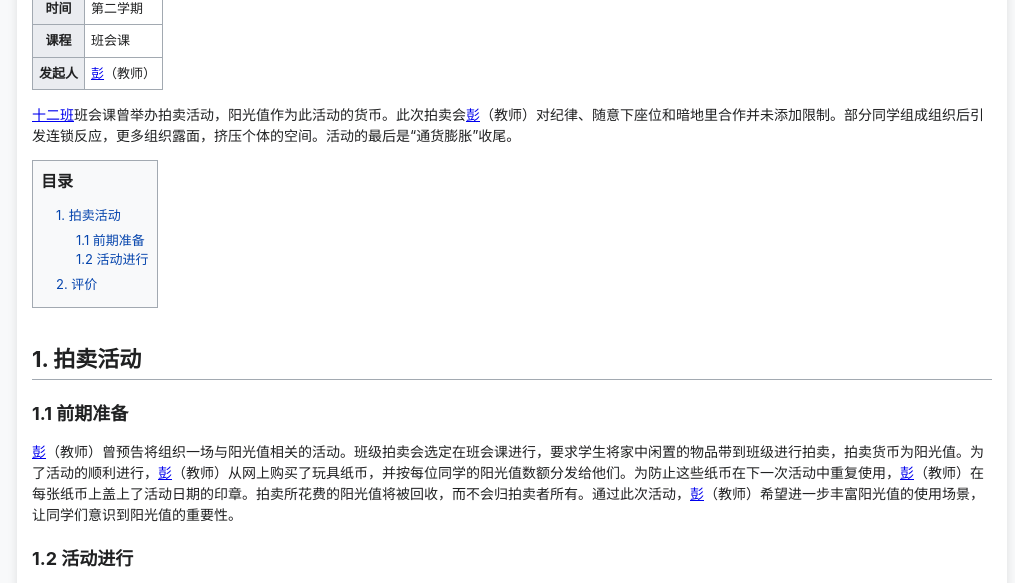
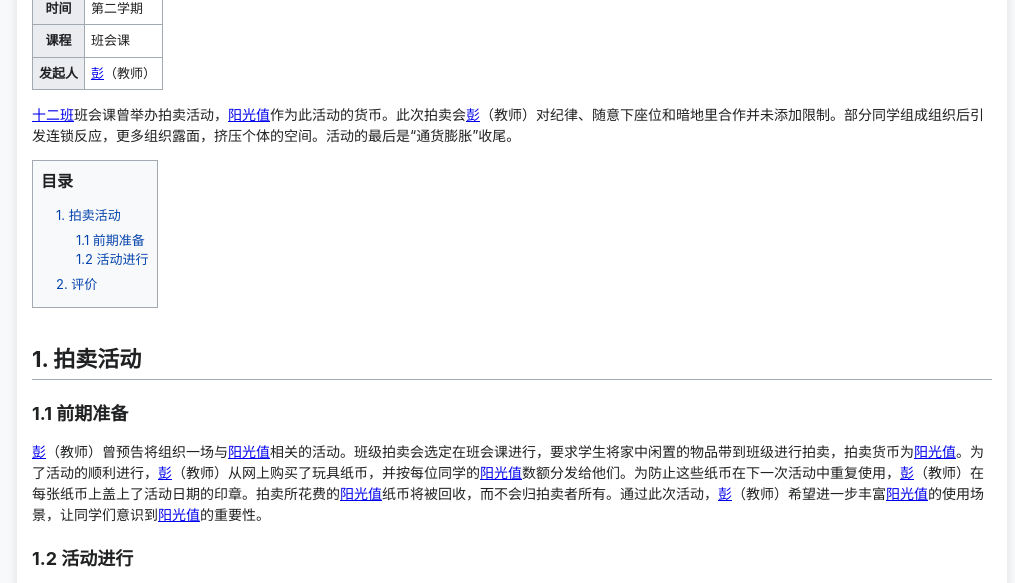
Before and after one commit to hljhlj121311/paimaihui.GitHub.io, a plain HTML site: page index.html in a window 1280 px wide. Shown: the part 166-749 px from the top of the page, without its empty margins (128-1143 px from the left). Drawn offline with Linux system fonts and the light colour scheme.

Commit message:
Update index.html

```diff
--- a/index.html
+++ b/index.html
@@ -208,7 +208,7 @@
             </table>
 
 
-        <p><a href="https://shierban-github-io.pages.dev/">十二班</a>班会课曾举办拍卖活动，阳光值作为此活动的货币。此次拍卖会<a href="https://penny-github-io-7sf.pages.dev/">彭</a>（教师）对纪律、随意下座位和暗地里合作并未添加限制。部分同学组成组织后引发连锁反应，更多组织露面，挤压个体的空间。活动的最后是“通货膨胀”收尾。</p>
+        <p><a href="https://shierban-github-io.pages.dev/">十二班</a>班会课曾举办拍卖活动，<a href="https://yangguangzhi-github-io.pages.dev/">阳光值</a>作为此活动的货币。此次拍卖会<a href="https://penny-github-io-7sf.pages.dev/">彭</a>（教师）对纪律、随意下座位和暗地里合作并未添加限制。部分同学组成组织后引发连锁反应，更多组织露面，挤压个体的空间。活动的最后是“通货膨胀”收尾。</p>
 
         <div class="toc">
             <h2>目录</h2>
@@ -229,7 +229,7 @@
         <h2 id="section1">1. 拍卖活动</h2>
 
         <h3 id="section1-1">1.1 前期准备</h3>
-        <p><a href="https://penny-github-io-7sf.pages.dev/">彭</a>（教师）曾预告将组织一场与阳光值相关的活动。班级拍卖会选定在班会课进行，要求学生将家中闲置的物品带到班级进行拍卖，拍卖货币为阳光值。为了活动的顺利进行，<a href="https://penny-github-io-7sf.pages.dev/">彭</a>（教师）从网上购买了玩具纸币，并按每位同学的阳光值数额分发给他们。为防止这些纸币在下一次活动中重复使用，<a href="https://penny-github-io-7sf.pages.dev/">彭</a>（教师）在每张纸币上盖上了活动日期的印章。拍卖所花费的阳光值将被回收，而不会归拍卖者所有。通过此次活动，<a href="https://penny-github-io-7sf.pages.dev/">彭</a>（教师）希望进一步丰富阳光值的使用场景，让同学们意识到阳光值的重要性。</p>
+        <p><a href="https://penny-github-io-7sf.pages.dev/">彭</a>（教师）曾预告将组织一场与<a href="https://yangguangzhi-github-io.pages.dev/">阳光值</a>相关的活动。班级拍卖会选定在班会课进行，要求学生将家中闲置的物品带到班级进行拍卖，拍卖货币为<a href="https://yangguangzhi-github-io.pages.dev/">阳光值</a>。为了活动的顺利进行，<a href="https://penny-github-io-7sf.pages.dev/">彭</a>（教师）从网上购买了玩具纸币，并按每位同学的<a href="https://yangguangzhi-github-io.pages.dev/">阳光值</a>数额分发给他们。为防止这些纸币在下一次活动中重复使用，<a href="https://penny-github-io-7sf.pages.dev/">彭</a>（教师）在每张纸币上盖上了活动日期的印章。拍卖所花费的<a href="https://yangguangzhi-github-io.pages.dev/">阳光值</a>纸币将被回收，而不会归拍卖者所有。通过此次活动，<a href="https://penny-github-io-7sf.pages.dev/">彭</a>（教师）希望进一步丰富<a href="https://yangguangzhi-github-io.pages.dev/">阳光值</a>的使用场景，让同学们意识到<a href="https://yangguangzhi-github-io.pages.dev/">阳光值</a>的重要性。</p>
 
         <h3 id="section1-2">1.2 活动进行</h3>
         <p>学生拍卖的物品涵盖了玩偶、文具、食物等多种类型。然而，活动过程中频繁出现纪律问题，如随意离开座位和私下合作。一些学生组建了小组织，这引发了连锁反应，导致更多组织出现，压缩了个体的竞拍空间。活动结束时，<a href="https://penny-github-io-7sf.pages.dev/">彭</a>（教师）为没有成功竞拍到物品的学生发放了提前准备的乳酸菌饮料，并允许学生用剩余的纸币购买其准备的冰箱贴。随后，<a href="https://penny-github-io-7sf.pages.dev/">彭</a>（教师）以“通货膨胀”为理由，不断提高冰箱贴的价格，直至最后完成拍卖活动，圆满收尾。</p>
```
